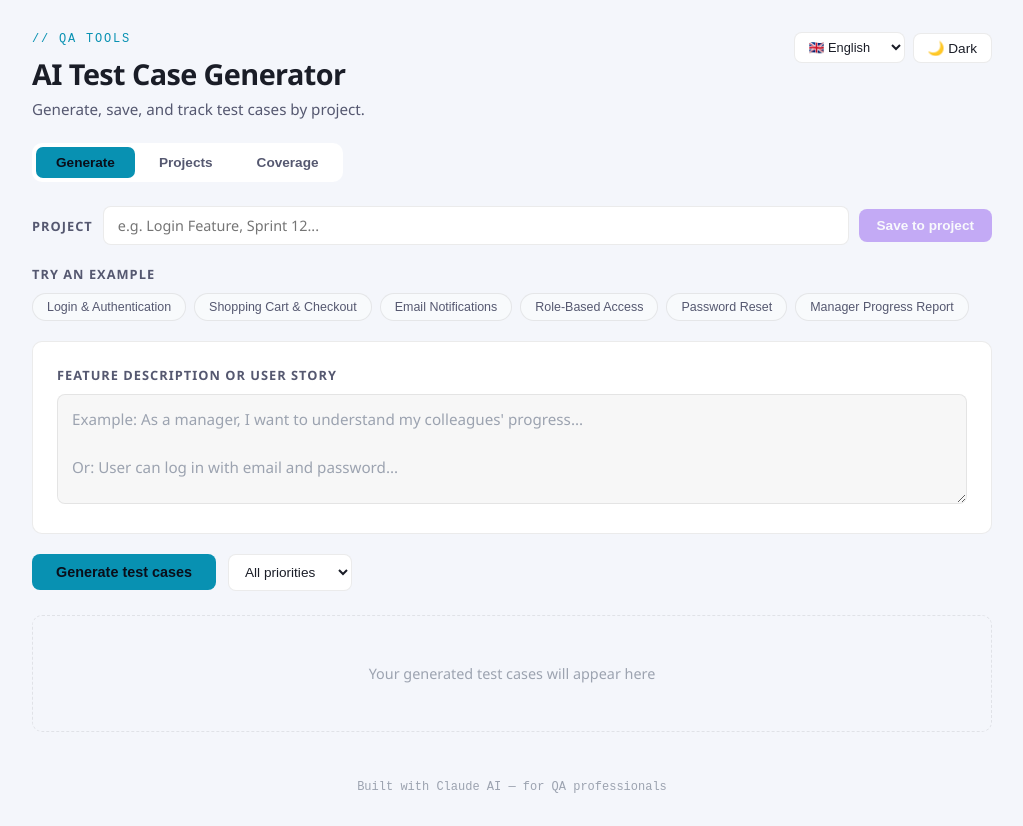
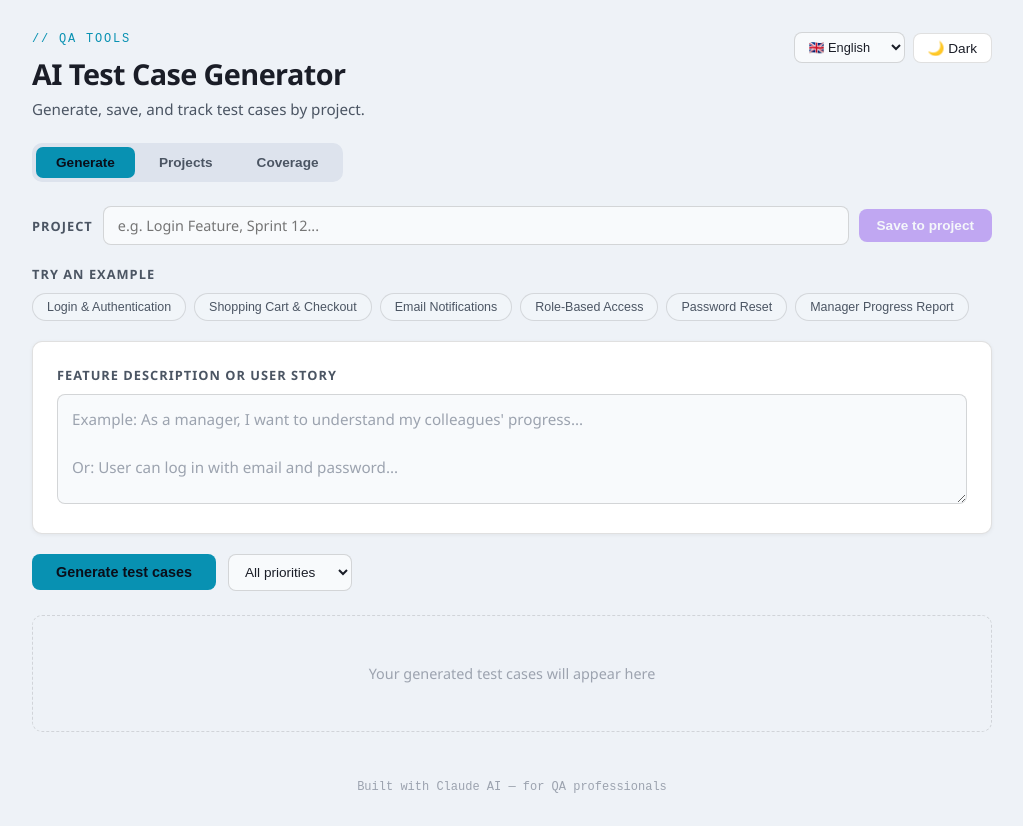
Before and after one commit to engmilo/qa-tool, a plain HTML site: page index.html in a window 1280 px wide. Both pictures are taken after a click on the button "☀️ Light". Shown: the whole page, without its empty margins (128-1151 px from the left). Drawn offline with Linux system fonts and the light colour scheme.

Commit message:
Update index.html

```diff
--- a/index.html
+++ b/index.html
@@ -94,14 +94,29 @@
     .example-chip:hover { border-color: var(--cyan); color: var(--cyan); background: rgba(34,211,238,0.1); }
 
     body.light {
-      --bg: #f4f6fb; --surface: #ffffff;
-      --border: rgba(0,0,0,0.08); --border-hover: rgba(0,0,0,0.18);
-      --text: #1a1d27; --text-muted: #555870; --text-dim: #9ca3b0;
+      --bg: #eef2f7; --surface: #ffffff;
+      --border: rgba(0,0,0,0.12); --border-hover: rgba(0,0,0,0.25);
+      --text: #1a1d27; --text-muted: #4b5563; --text-dim: #9ca3af;
       --cyan: #0891b2; --green: #059669; --amber: #d97706; --red: #dc2626; --purple: #7c3aed;
     }
-    body.light .steps-list li::before { background: rgba(0,0,0,0.06); }
-    body.light textarea { background: rgba(0,0,0,0.03); }
-    body.light .example-chip { background: #f8fafc; }
+    body.light .input-card { background: #ffffff; border: 1px solid rgba(0,0,0,0.12); box-shadow: 0 1px 4px rgba(0,0,0,0.06); }
+    body.light .tc-card { background: #ffffff; border: 1px solid rgba(0,0,0,0.1); box-shadow: 0 1px 4px rgba(0,0,0,0.05); }
+    body.light .project-card { background: #ffffff; border: 1px solid rgba(0,0,0,0.1); box-shadow: 0 1px 4px rgba(0,0,0,0.05); }
+    body.light .stat { background: #ffffff; border: 1px solid rgba(0,0,0,0.1); box-shadow: 0 1px 4px rgba(0,0,0,0.05); }
+    body.light .tabs { background: #dde3ed; }
+    body.light textarea { background: #f8fafc; border: 1px solid rgba(0,0,0,0.15); color: #1a1d27; }
+    body.light textarea::placeholder { color: #9ca3af; }
+    body.light input[type="text"] { background: #f8fafc; border: 1px solid rgba(0,0,0,0.15) !important; color: #1a1d27; }
+    body.light select { background: #f8fafc; border: 1px solid rgba(0,0,0,0.15); color: #1a1d27; }
+    body.light .example-chip { background: #f1f5f9; border: 1px solid rgba(0,0,0,0.12); }
+    body.light .steps-list li::before { background: rgba(0,0,0,0.06); color: #6b7280; }
+    body.light .copy-all-btn { background: #f1f5f9; border: 1px solid rgba(0,0,0,0.12); color: #4b5563; }
+    body.light .btn-sm { background: #f1f5f9; border: 1px solid rgba(0,0,0,0.12); color: #4b5563; }
+    body.light .coverage-bar { background: rgba(0,0,0,0.08); }
+    body.light .bar-track { background: rgba(0,0,0,0.08); }
+    body.light .tc-divider { border-top-color: rgba(0,0,0,0.08); }
+    body.light .cov-section h2 { border-bottom-color: rgba(0,0,0,0.08); }
+    body.light .empty { border-color: rgba(0,0,0,0.12); }
     footer { margin-top: 3rem; text-align: center; font-size: 0.75rem; color: var(--text-dim); font-family: var(--mono); }
     @media (max-width: 600px) {
       .stats { grid-template-columns: 1fr 1fr; }
```
